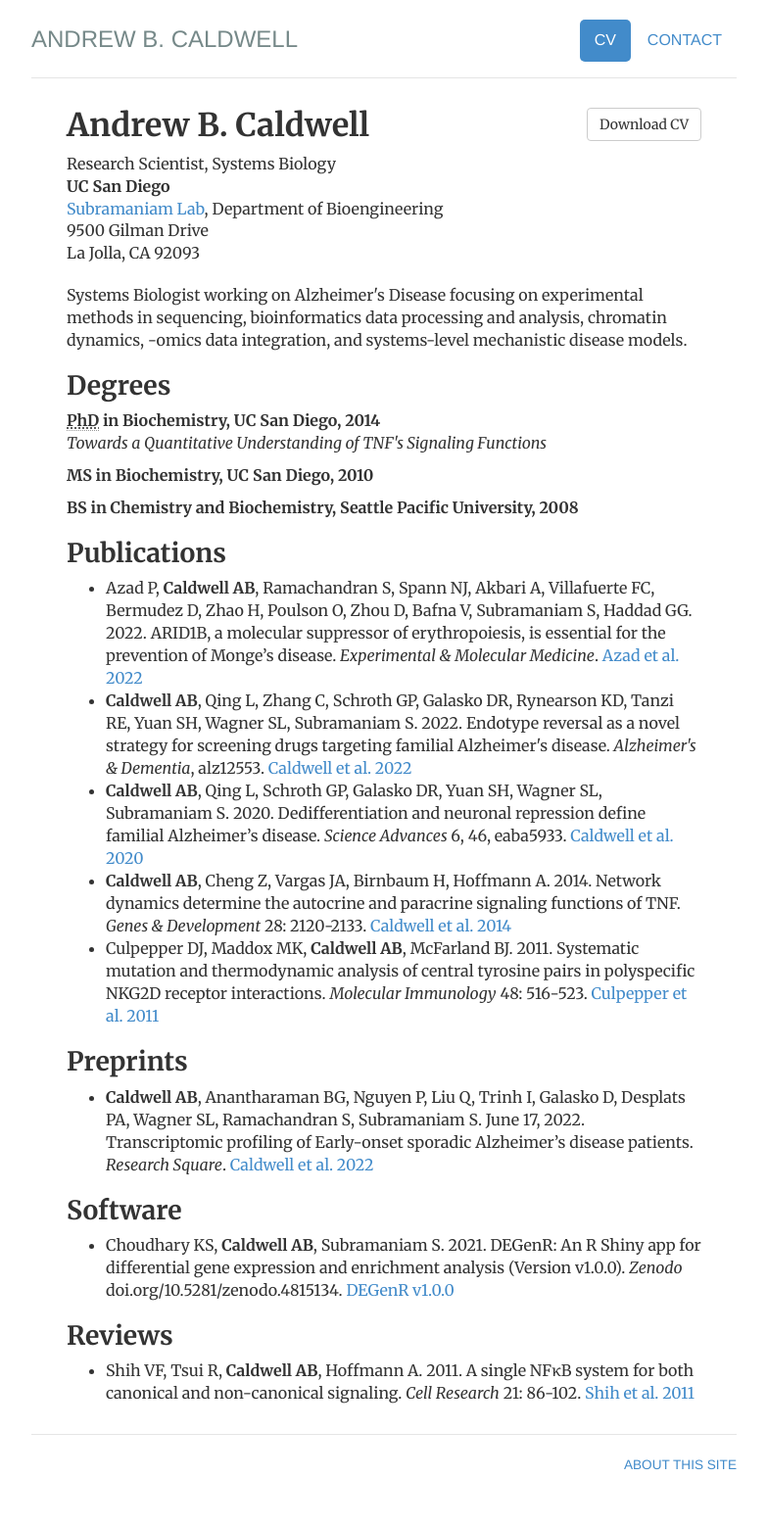
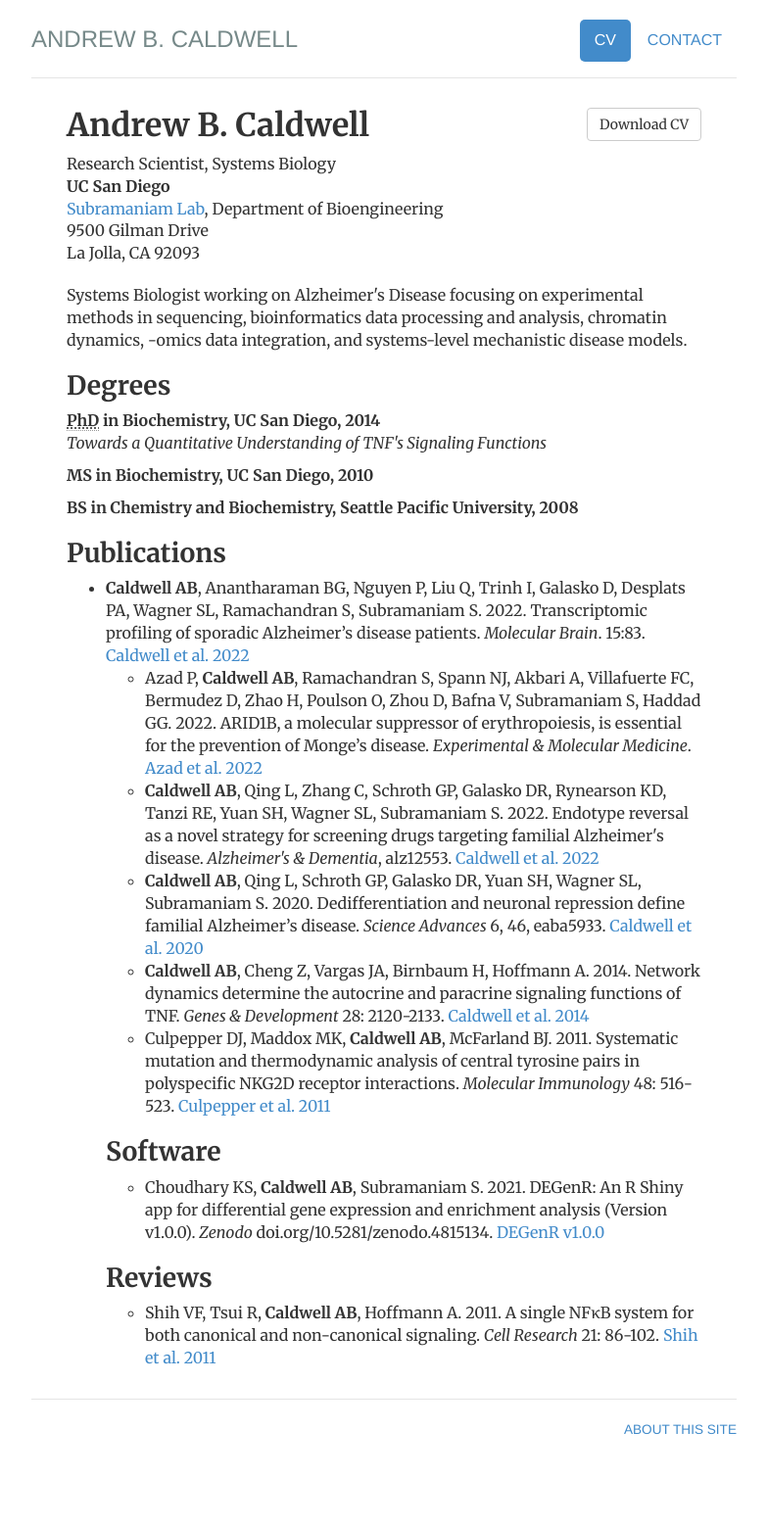
Before and after one commit to andrewbcaldwell/andrewbcaldwell.github.io, a Jekyll site: the page built from cv/index.html, in a window 1280 px wide. Shown: the whole page at 98% size, without its empty margins (248-1031 px from the left). Built offline with Jekyll 4.4.1, drawn with Linux system fonts in a browser that asks for light colours; after the commit the page ends 1521 px from its top, so only the background shows below that.

Commit message:
Paper update

```diff
--- a/cv/index.html
+++ b/cv/index.html
@@ -33,16 +33,14 @@ description: Current CV for Andrew B. Caldwell.
 
 				<h2>Publications</h2>
 				<ul>
+				<li><b>Caldwell AB</b>, Anantharaman BG, Nguyen P, Liu Q, Trinh I, Galasko D, Desplats PA, Wagner SL, Ramachandran S, Subramaniam S. 2022. Transcriptomic profiling of sporadic Alzheimer’s disease patients. <i>Molecular Brain</i>. 15:83. <a href="https://doi.org/10.1186/s13041-022-00963-2">Caldwell et al. 2022</a></li>
+				<ul>
 				<li>Azad P, <b>Caldwell AB</b>, Ramachandran S, Spann NJ, Akbari A, Villafuerte FC, Bermudez D, Zhao H, Poulson O, Zhou D, Bafna V, Subramaniam S, Haddad GG. 2022. ARID1B, a molecular suppressor of erythropoiesis, is essential for the prevention of Monge’s disease. <i>Experimental & Molecular Medicine</i>. <a href="https://doi.org/10.1038/s12276-022-00769-1">Azad et al. 2022</a></li>
 				<li><b>Caldwell AB</b>, Qing L, Zhang C, Schroth GP, Galasko DR, Rynearson KD, Tanzi RE, Yuan SH, Wagner SL, Subramaniam S. 2022. Endotype reversal as a novel strategy for screening drugs targeting familial Alzheimer's disease. <i>Alzheimer's & Dementia</i>, alz12553. <a href="https://alz-journals.onlinelibrary.wiley.com/doi/10.1002/alz.12553">Caldwell et al. 2022</a></li>
 				<li><b>Caldwell AB</b>, Qing L, Schroth GP, Galasko DR, Yuan SH, Wagner SL, Subramaniam S. 2020. Dedifferentiation and neuronal repression define familial Alzheimer’s disease. <i>Science Advances</i> 6, 46, eaba5933. <a href="https://advances.sciencemag.org/content/6/46/eaba5933">Caldwell et al. 2020</a></li>
 				<li><b>Caldwell AB</b>, Cheng Z, Vargas JA, Birnbaum H, Hoffmann A. 2014. Network dynamics determine the autocrine and paracrine signaling functions of TNF. <i>Genes & Development</i> 28: 2120-2133. <a href="http://genesdev.cshlp.org/content/28/19/2120.full">Caldwell et al. 2014</a></li>
 				<li>Culpepper DJ, Maddox MK, <b>Caldwell AB</b>, McFarland BJ. 2011. Systematic mutation and thermodynamic analysis of central tyrosine pairs in polyspecific NKG2D receptor interactions. <i>Molecular Immunology</i> 48: 516-523. <a href="https://www.sciencedirect.com/science/article/pii/S0161589010005870?via%3Dihub">Culpepper et al. 2011</a></li>
                 		</ul>
-				<h2>Preprints</h2>
-				<ul>
-				<li><b>Caldwell AB</b>, Anantharaman BG, Nguyen P, Liu Q, Trinh I, Galasko D, Desplats PA, Wagner SL, Ramachandran S, Subramaniam S. June 17, 2022. Transcriptomic profiling of Early-onset sporadic Alzheimer’s disease patients. <i>Research Square</i>. <a href="https://doi.org/10.21203/rs.3.rs-1766592/v1">Caldwell et al. 2022</a></li>
-				</ul>
 				<h2>Software</h2>
 				<ul>
 				<li>Choudhary KS, <b>Caldwell AB</b>, Subramaniam S. 2021. DEGenR: An R Shiny app for differential gene expression and enrichment analysis (Version v1.0.0). <i>Zenodo</i> doi.org/10.5281/zenodo.4815134. <a href="http://doi.org/10.5281/zenodo.4815134">DEGenR v1.0.0</a></li>
```
